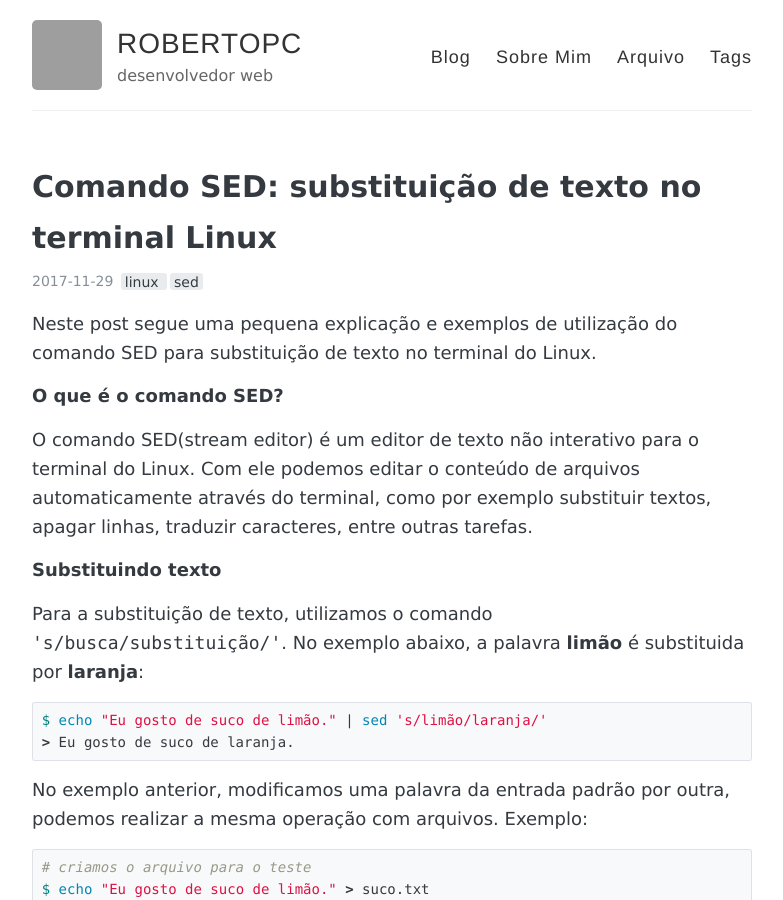
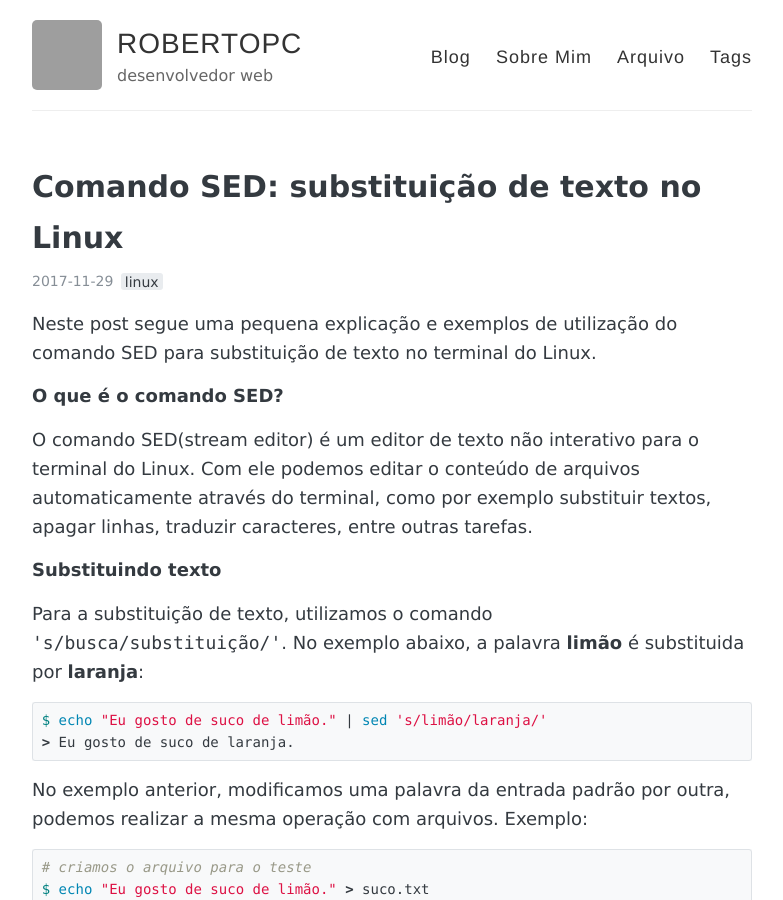
Before and after one commit to robertopc/robertopc.com.br.github.io, a Jekyll site: the page built from _posts/2017-11-29-comando-sed-substituicao-de-texto-no-terminal-linux.md, in a window 1280 px wide and 900 px high. Shown: the whole window, without its empty margins (248-1031 px from the left). Built offline with Jekyll 4.4.1, drawn with Linux system fonts in a browser that asks for light colours; comment, search, counter and statistics services are not loaded; grey boxes are pictures that could not be loaded.

Commit message:
Updated posts

```diff
--- a/_posts/2017-11-29-comando-sed-substituicao-de-texto-no-terminal-linux.md
+++ b/_posts/2017-11-29-comando-sed-substituicao-de-texto-no-terminal-linux.md
@@ -1,12 +1,12 @@
 ---
 layout:	      post
-title:	      'Comando SED: substituição de texto no terminal Linux'
+title:	      'Comando SED: substituição de texto no Linux'
 date:	      2017-11-29 19:18:44 -0200
 update:
-description:  'Explicação e exemplos de utilização do comando SED para substituição de texto no terminal do Linux.'
+description:  'Explicação e exemplos de utilização do comando SED para substituição de texto no Linux.'
 published:    true
 author:	      RobertoPC
-tags:	      [linux, sed]
+tags:	      [linux]
 permalink:    blog/comando-sed-substituicao-de-texto-no-terminal-linux/
 ---
 
```
Also changed, not shown: _posts/2019-02-14-comandos-de-ajuda-do-linux.md (+1 -1 lines).
